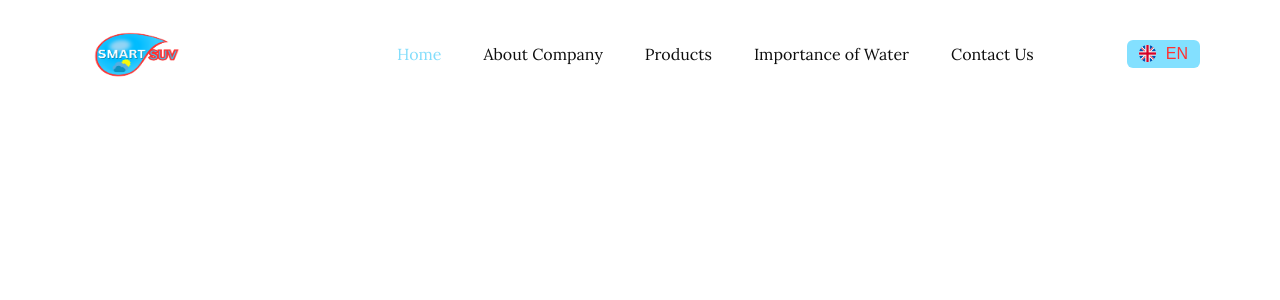
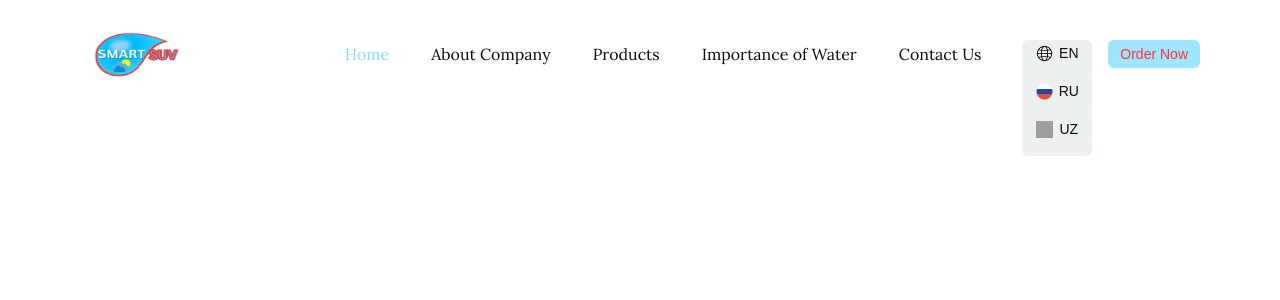
Before and after one commit to pokizadev/smart-suv, a React (Create React App) app: page / in a window 1280 px wide. Both pictures are taken after a click on the button "EN". Shown: the top 300 px of the page. Built offline with nearby package versions, Linux system fonts and the light colour scheme; grey boxes are pictures that could not be loaded.

Commit message:
Create Change Language Modal

```diff
--- a/src/design-system/button/Button.css
+++ b/src/design-system/button/Button.css
@@ -6,8 +6,7 @@
 
 .btn-small {
     height: var(--space-28);
-    font-size: var(--font-size-16);
-    border-radius: var(--border-radius-133);
+    font-size: var(--font-size-14);
     padding-left: var(--space-12);
     padding-right: var(--space-12);
     border-radius: 0.6rem;
@@ -16,7 +15,6 @@
 .btn-medium {
     height: var(--space-56);
     font-size: var(--font-size-16);
-    border-radius: var(--border-radius-163);
     padding-right: var(--space-36);
     padding-left: var(--space-36);
 }
@@ -25,14 +23,12 @@
     height: var(--space-74);
     font-size: var(--font-size-20);
     font-weight: var(--font-weight-600);
-    border-radius: var(--border-radius-163);
     padding-right: var(--space-56);
     padding-left: var(--space-56);
 
     @media (max-width: 37.5em) {
         height: var(--space-56);
         font-size: var(--font-size-16);
-        border-radius: var(--border-radius-163);
         padding-right: var(--space-36);
         padding-left: var(--space-36);
     }
@@ -55,7 +51,7 @@
 
 .btn-gray {
     background-color: #ecf0f1;
-    color: var(--dark-brown);
+    color: var(--text-color);
 }
 
 .btn-white {
--- a/src/design-system/css/colors.css
+++ b/src/design-system/css/colors.css
@@ -1,6 +1,6 @@
 :root {
     --primary: #83ddfb;
-    --primary-light: #83e0ff;
+    --primary-light: #9fe5fd;
     --red: #ff3131;
     --dark-brown: #5f411c;
     --text-color: #0d0d0d;
--- a/src/landing-page/top-navigation/TopNavigation.tsx
+++ b/src/landing-page/top-navigation/TopNavigation.tsx
@@ -6,6 +6,8 @@ import { Button } from "../../design-system/button/Button";
 import english from "../../assets/icons/united-kingdom.png";
 import uzbek from "../../assets/icons/uzbekistan.png";
 import russian from "../../assets/icons/russia.png";
+import languageIcon from "../../assets/icons/internet.png";
+import { useState } from "react";
 
 export const links = [
     { text: "Home", link: "/" },
@@ -51,16 +53,47 @@ const Link = styled(NavLink)`
     }
 `;
 
+const ButtonsWrapper = styled.div`
+    display: flex;
+    gap: var(--space-16);
+`;
 
+const LanguageButton = styled(Button)`
+    width: 7rem;
+    position: relative;
+`;
 
 const LanguageIcon = styled.img`
     height: 1.7rem;
     width: 1.7rem;
-    margin-right: 1rem;
+    margin-right: 0.6rem;
     vertical-align: top;
 `;
 
+const ModalWrapper = styled.div`
+    width: 7rem;
+    position: absolute;
+    top: 94%;
+    right: 0;
+    background-color: #ecf0f1;
+    border-radius: 0.6rem;
+    border-top-right-radius: 0;
+    border-top-left-radius: 0;
+
+    padding-top: var(--space-12);
+    padding-bottom: var(--space-12);
+    display: flex;
+    flex-direction: column;
+    z-index: 1000;
+    gap: 1rem;
+`;
+
 const TopNavigation = () => {
+    const [showLanguages, setShowLanguages] = useState(false);
+
+    const handleLanguageIconOnClick = () => {
+        setShowLanguages(!showLanguages);
+    };
     return (
         <Container>
             <NavigationContent>
@@ -79,10 +112,33 @@ const TopNavigation = () => {
                         );
                     })}
                 </NavigationLinks>
-                <Button size="sm" color="primary">
-                    <LanguageIcon src={english} />
-                    EN
-                </Button>
+                <ButtonsWrapper>
+                    <LanguageButton
+                        size="sm"
+                        color="gray"
+                        onClick={handleLanguageIconOnClick}
+                    >
+                        <LanguageIcon src={languageIcon} />
+                        EN
+                        {showLanguages && (
+                            <ModalWrapper>
+                                <Button size="sm" color="gray">
+                                    <LanguageIcon src={russian} />
+                                    RU
+                                </Button>
+
+                                <Button size="sm" color="gray">
+                                    <LanguageIcon src={uzbek} />
+                                    UZ
+                                </Button>
+
+                            </ModalWrapper>
+                        )}
+                    </LanguageButton>
+                    <Button size="sm" color="primary">
+                        Order Now
+                    </Button>
+                </ButtonsWrapper>
             </NavigationContent>
         </Container>
     );
```
Also changed, not shown: src/assets/icons/internet.png (added), src/assets/icons/russia.png.
